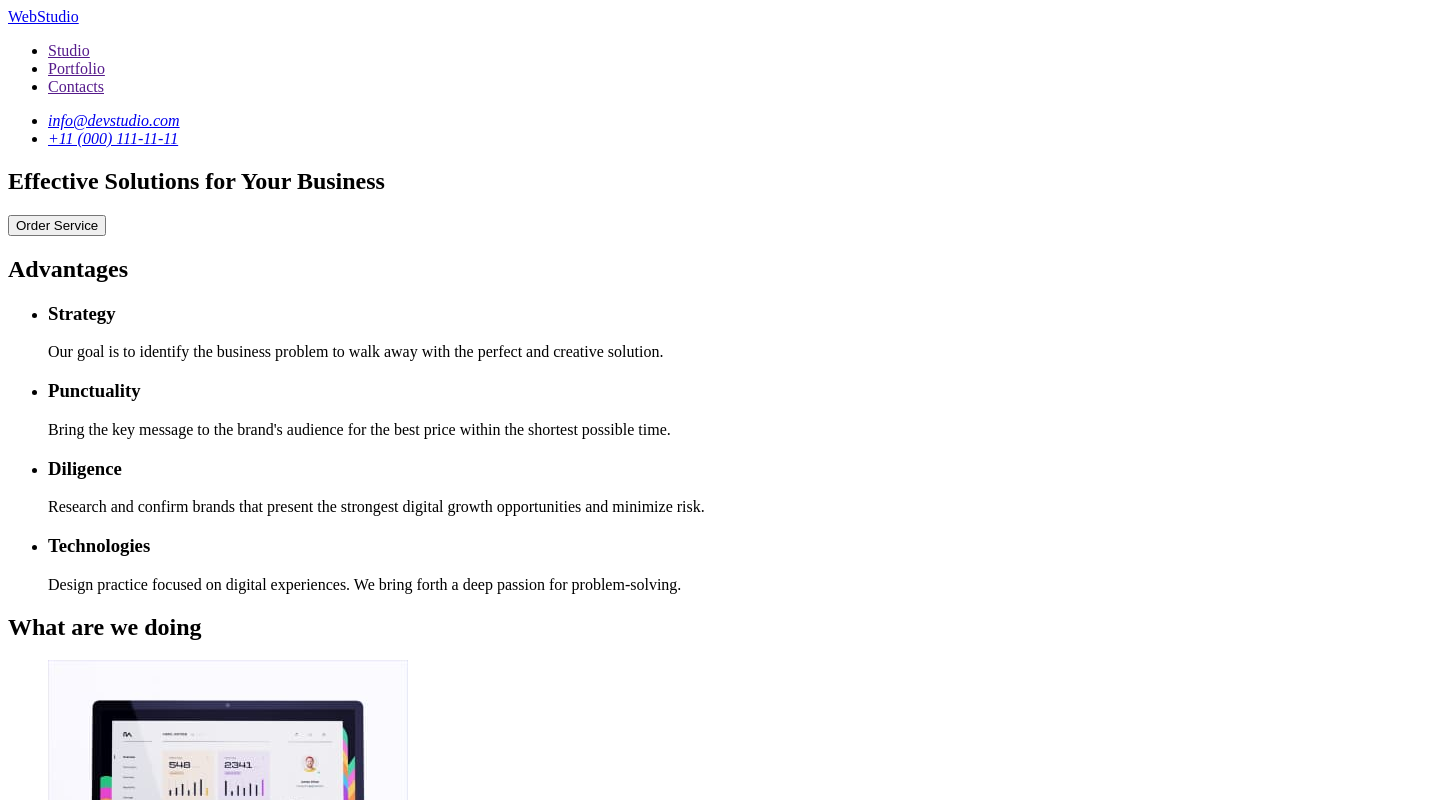
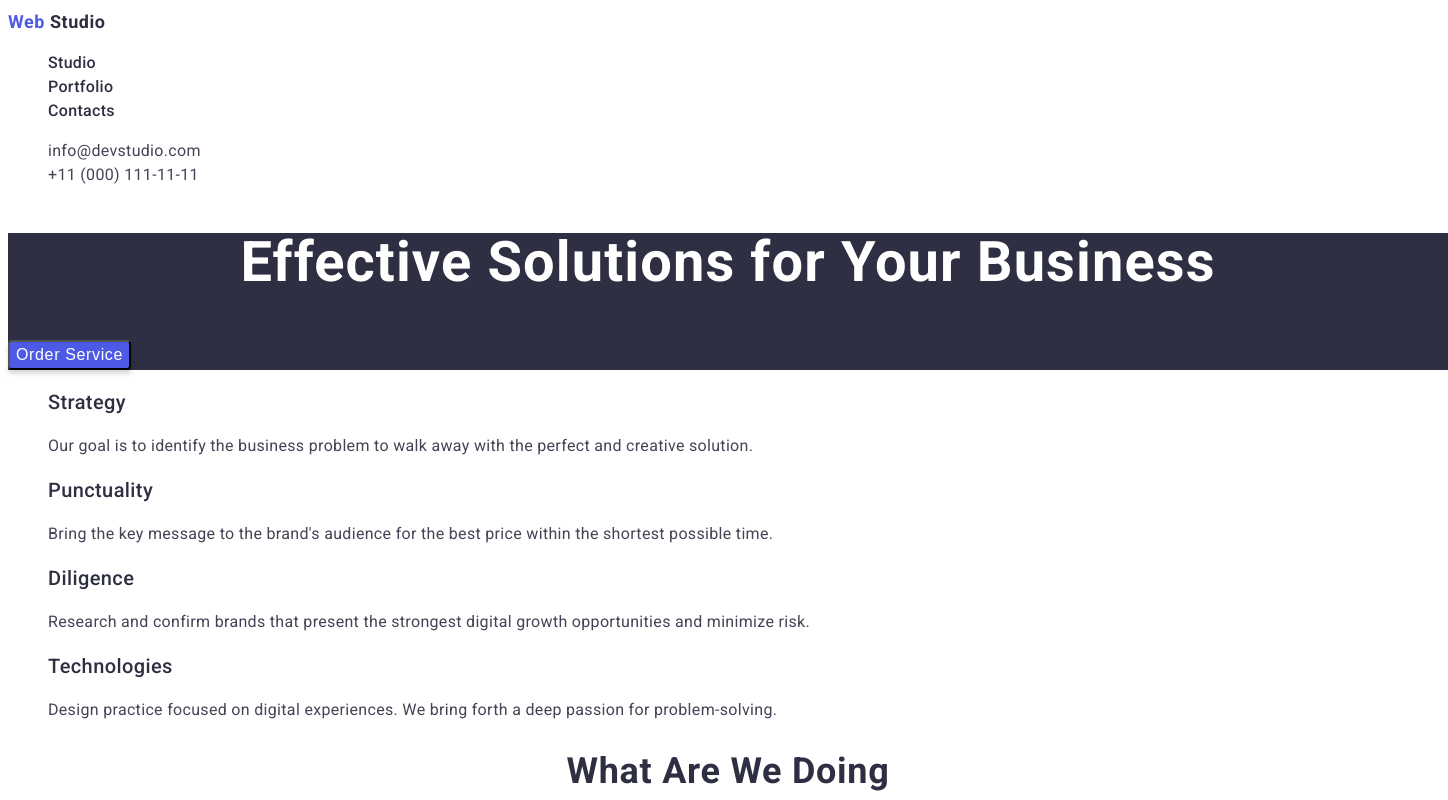
Before and after one commit to DariiaBandera/goit-markup-hw-03, a plain HTML site: page index.html in a window 1280 px wide. Shown: the top 800 px of the page, 1448 px wide, since content can reach past the window. Drawn offline with Linux system fonts and the light colour scheme.

Commit message:
css studio

```diff
--- /dev/null
+++ b/css/styless.css
@@ -0,0 +1,223 @@
+body {
+  font-family: 'Raleway', sans-serif;
+  font-family: 'Roboto', sans-serif;
+  position: relative;
+  width: 1440px;
+  height: 2590px;
+
+  background: #ffffff;
+}
+
+/* header */
+.header {
+}
+.header-navigation {
+}
+.header-logo {
+  font-weight: 800;
+  font-size: 18px;
+  line-height: 1.5;
+  color: #4d5ae5;
+  letter-spacing: 0.03em;
+  text-decoration: none;
+}
+
+.logo-studio {
+  font-weight: 800;
+  font-size: 18px;
+  line-height: 1.5;
+  color: #2e2f42;
+  letter-spacing: 0.03em;
+  text-decoration: none;
+}
+
+.header-list {
+  list-style: none;
+}
+.header-item {
+}
+.header-link {
+  text-transform: none;
+  font-weight: 500;
+  font-size: 16px;
+  line-height: 1.5;
+  letter-spacing: 0.02em;
+  color: #2e2f42;
+  text-decoration: none;
+}
+.header-address {
+}
+.header-contacts-list {
+  list-style: none;
+}
+.header-mail {
+  font-family: 'Roboto';
+  font-style: normal;
+  font-weight: 400;
+  font-size: 16px;
+  line-height: 1.5;
+  letter-spacing: 0.02em;
+  color: #434455;
+  text-decoration: none;
+}
+.header-tel {
+  font-family: 'Roboto';
+  font-style: normal;
+  font-weight: 400;
+  font-size: 16px;
+  line-height: 1.5;
+  letter-spacing: 0.02em;
+  color: #434455;
+  text-decoration: none;
+}
+
+/* /header */
+
+/* hero */
+
+.hero {
+}
+.hero-section {
+  background: #2e2f42;
+}
+.hero-title {
+  font-weight: 700;
+  font-size: 56px;
+  line-height: 1.07;
+  text-align: center;
+  letter-spacing: 0.02em;
+  color: #ffffff;
+  text-align: center;
+}
+.hero-btn {
+  font-weight: 500;
+  font-size: 16px;
+  line-height: 1.5;
+  display: flex;
+  align-items: center;
+  letter-spacing: 0.04em;
+
+  color: #ffffff;
+  background: #4d5ae5;
+  box-shadow: 0px 4px 4px rgba(0, 0, 0, 0.15);
+  border-radius: 4px;
+
+  cursor: pointer;
+}
+
+/* /hero */
+
+/* section 1 */
+
+.section-advantages {
+}
+.title-advantages {
+  display: none;
+}
+.list-advantages {
+}
+.item-advantages {
+  list-style: none;
+}
+.advantages-point {
+  font-weight: 500;
+  font-size: 20px;
+  line-height: 1.2;
+  letter-spacing: 0.02em;
+  color: #2e2f42;
+}
+.advantages-paragraph {
+  font-weight: 400;
+  font-size: 16px;
+  line-height: 1.5;
+  letter-spacing: 0.02em;
+  color: #434455;
+}
+
+/* /section 1 */
+
+/* section 2 */
+
+.example {
+}
+.example-title {
+  font-weight: 700;
+  font-size: 36px;
+  line-height: 1.1;
+  text-align: center;
+  letter-spacing: 0.02em;
+  text-transform: capitalize;
+  color: #2e2f42;
+}
+.example-list {
+  list-style: none;
+}
+.example-item {
+}
+
+/* /section 2 */
+
+/* section 3 */
+
+.team {
+  background: #f4f4fd;
+}
+.team-title {
+}
+.team-list {
+  list-style: none;
+}
+.team-item {
+}
+.team-name {
+  font-weight: 500;
+  font-size: 20px;
+  line-height: 1.2;
+  letter-spacing: 0.02em;
+  color: #2e2f42;
+}
+.team-profession {
+  font-weight: 400;
+  font-size: 16px;
+  line-height: 1.5;
+  letter-spacing: 0.02em;
+  color: #434455;
+}
+
+/* /section 3 */
+
+/* footer */
+.footer {
+  background: #2e2f42;
+}
+.footer-logo {
+  font-weight: 800;
+  font-size: 18px;
+  line-height: 1.16;
+  display: flex;
+  align-items: center;
+  letter-spacing: 0.03em;
+  text-transform: uppercase;
+  color: #4d5ae5;
+  text-decoration: none;
+}
+.footer-studio {
+  font-weight: 800;
+  font-size: 18px;
+  line-height: 1.16;
+  display: flex;
+  align-items: center;
+  letter-spacing: 0.03em;
+  text-transform: uppercase;
+  color: #f4f4fd;
+  text-decoration: none;
+}
+
+.footer-paragraph {
+  font-weight: 400;
+  font-size: 16px;
+  line-height: 1.5;
+  letter-spacing: 0.02em;
+  color: #e7e9fc;
+}
+/* /footer */
--- a/index.html
+++ b/index.html
@@ -5,60 +5,67 @@
     <meta http-equiv="X-UA-Compatible" content="IE=edge" />
     <meta name="viewport" content="width=device-width, initial-scale=1.0" />
     <title>WebStudio</title>
+    <link rel="preconnect" href="https://fonts.googleapis.com" />
+    <link rel="preconnect" href="https://fonts.gstatic.com" crossorigin />
+    <link
+      href="https://fonts.googleapis.com/css2?family=Raleway:wght@800&family=Roboto:wght@400;500;700&display=swap"
+      rel="stylesheet"
+    />
+    <link rel="stylesheet" href="./css/styless.css" />
   </head>
   <body>
     <!-- Logo, nav -->
-    <header>
-      <nav>
-        <a href="./index.html">WebStudio</a>
-        <ul>
-          <li><a href="">Studio</a></li>
-          <li><a href="">Portfolio</a></li>
-          <li><a href="">Contacts</a></li>
+    <header class="header">
+      <nav class="header-navigation">
+        <a href="./index.html" class="header-logo">Web <span class="logo-studio">Studio</span></a>
+        <ul class="header-list">
+          <li class="header-item"><a href="" class="header-link">Studio</a></li>
+          <li class="header-item"><a href="" class="header-link">Portfolio</a></li>
+          <li class="header-item"><a href="" class="header-link">Contacts</a></li>
         </ul>
       </nav>
-      <address>
-        <ul>
-          <li><a href="mailto:info@devstudio.com">info@devstudio.com</a></li>
-          <li><a href="tel:+110001111111">+11 (000) 111-11-11</a></li>
+      <address class="header-address">
+        <ul class="header-contacts-list">
+          <li><a href="mailto:info@devstudio.com" class="header-mail">info@devstudio.com</a></li>
+          <li><a href="tel:+110001111111" class="header-tel">+11 (000) 111-11-11</a></li>
         </ul>
       </address>
     </header>
 
     <!-- Hero section -->
-    <main>
-      <section>
-        <h1>Effective Solutions for Your Business</h1>
-        <button type="button">Order Service</button>
+    <main class="hero">
+      <section class="hero-section">
+        <h1 class="hero-title">Effective Solutions for Your Business</h1>
+        <button type="button" class="hero-btn">Order Service</button>
       </section>
       <!-- Section 1 -->
-      <section>
-        <h2>Advantages</h2>
-        <ul>
-          <li>
-            <h3>Strategy</h3>
-            <p>
+      <section class="section-advantages">
+        <h2 class="title-advantages">Advantages</h2>
+        <ul class="list-advantages">
+          <li class="item-advantages">
+            <h3 class="advantages-point">Strategy</h3>
+            <p class="advantages-paragraph">
               Our goal is to identify the business problem to walk away with the perfect and
               creative solution.
             </p>
           </li>
-          <li>
-            <h3>Punctuality</h3>
-            <p>
+          <li class="item-advantages">
+            <h3 class="advantages-point">Punctuality</h3>
+            <p class="advantages-paragraph">
               Bring the key message to the brand's audience for the best price within the shortest
               possible time.
             </p>
           </li>
-          <li>
-            <h3>Diligence</h3>
-            <p>
+          <li class="item-advantages">
+            <h3 class="advantages-point">Diligence</h3>
+            <p class="advantages-paragraph">
               Research and confirm brands that present the strongest digital growth opportunities
               and minimize risk.
             </p>
           </li>
-          <li>
-            <h3>Technologies</h3>
-            <p>
+          <li class="item-advantages">
+            <h3 class="advantages-point">Technologies</h3>
+            <p class="advantages-paragraph">
               Design practice focused on digital experiences. We bring forth a deep passion for
               problem-solving.
             </p>
@@ -66,44 +73,50 @@
         </ul>
       </section>
       <!-- Section 2 -->
-      <section>
-        <h2>What are we doing</h2>
-        <ul>
-          <li><img src="./images/imgone.jpg" alt="Image one" width="360" height="300" /></li>
-          <li><img src="./images/imgtwo.jpg" alt="Image two" width="360" height="300" /></li>
-          <li><img src="./images/imgthree.jpg" alt="Image three" width="360" height="300" /></li>
+      <section class="example">
+        <h2 class="example-title">What are we doing</h2>
+        <ul class="example-list">
+          <li class="example-item">
+            <img src="./images/imgone.jpg" alt="Image one" width="360" height="300" />
+          </li>
+          <li class="example-item">
+            <img src="./images/imgtwo.jpg" alt="Image two" width="360" height="300" />
+          </li>
+          <li class="example-item">
+            <img src="./images/imgthree.jpg" alt="Image three" width="360" height="300" />
+          </li>
         </ul>
       </section>
       <!-- Section 3 -->
-      <section>
-        <h2>Our Team</h2>
-        <ul>
-          <li>
+      <section class="team">
+        <h2 class="team-title">Our Team</h2>
+        <ul class="team-list">
+          <li class="team-item">
             <img src="./images/imgfour.jpg" alt="Image four" width="264" height="260" />
-            <h3>Mark Guerrero</h3>
-            <p>Product Designer</p>
+            <h3 class="team-name">Mark Guerrero</h3>
+            <p class="team-profession">Product Designer</p>
           </li>
-          <li>
+          <li class="team-item">
             <img src="./images/imgfive.jpg" alt="Image five" width="264" height="260" />
-            <h3>Tom Ford</h3>
-            <p>Frontend Developer</p>
+            <h3 class="team-name">Tom Ford</h3>
+            <p class="team-profession">Frontend Developer</p>
           </li>
-          <li>
+          <li class="team-item">
             <img src="./images/imgsix.jpg" alt="Image six" width="264" height="260" />
-            <h3>Camila Garcia</h3>
-            <p>Marketing</p>
+            <h3 class="team-name">Camila Garcia</h3>
+            <p class="team-profession">Marketing</p>
           </li>
-          <li>
+          <li class="team-item">
             <img src="./images/imgseven.jpg" alt="Image seven" width="264" height="260" />
-            <h3>Daniel Wilson</h3>
-            <p>UI Designer</p>
+            <h3 class="team-name">Daniel Wilson</h3>
+            <p class="team-profession">UI Designer</p>
           </li>
         </ul>
       </section>
     </main>
-    <footer>
-      <a href="./index.html">WebStudio</a>
-      <p>
+    <footer class="footer">
+      <a href="./index.html" class="footer-logo">Web <span class="footer-studio">Studio</span></a>
+      <p class="footer-paragraph">
         Increase the flow of customers and sales for your business with digital marketing & growth
         solutions.
       </p>
```
